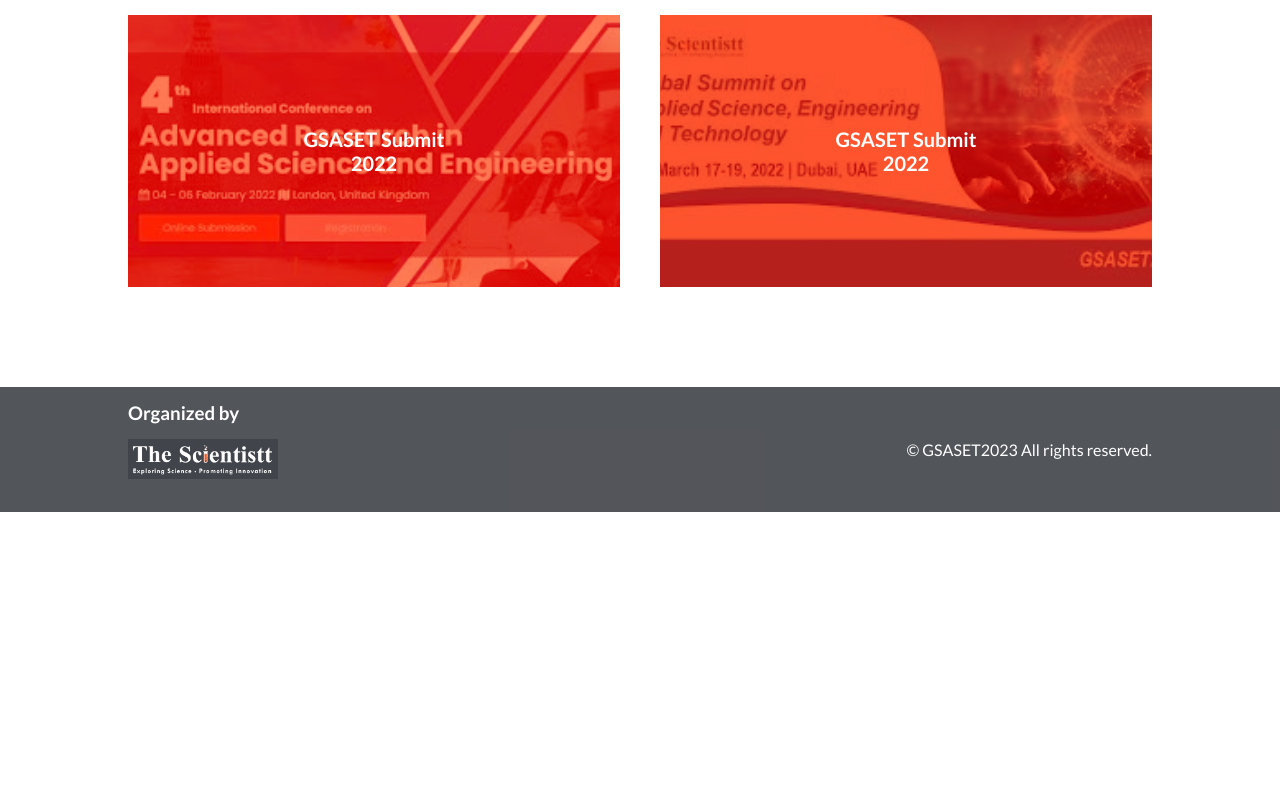
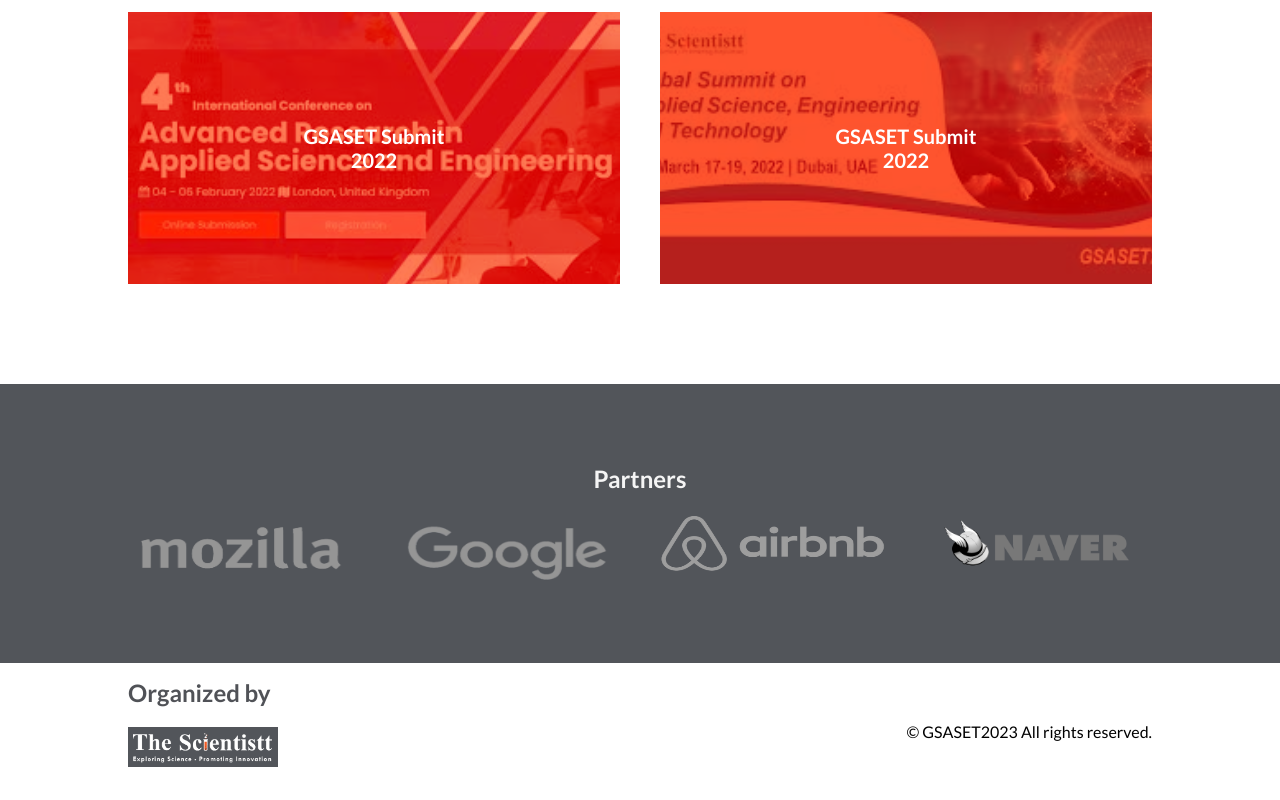
Before and after one commit to Linushaddai99/capstone1-conference-website, a website: page about.html in a window 1280 px wide. Shown: the part 1350-2150 px from the top of the page. Before the commit the page ends 1862 px from the top, so only its background shows below. Drawn offline with nearby package versions, Linux system fonts and the light colour scheme.

Commit message:
Make requested changes

```diff
--- a/about.css
+++ b/about.css
@@ -66,16 +66,6 @@
   background-color: rgba(64, 67, 73, 0.9);
   width: 60%;
   height: 100px;
-}
-
-footer {
-  background-color: rgba(64, 67, 73, 0.9);
-  color: white;
-}
-
-.footer-h2 {
-  color: white;
-  margin-bottom: 15px;
 }
 
 .past-submit {
--- a/about.html
+++ b/about.html
@@ -97,10 +97,22 @@
       </div>
     </section>
 
+    <section class="partners">
+      <div class="partners-content container">
+        <h2 class="partners-p">Partners</h2>
+        <div class="partners-holder">
+          <img class="partners-logo" src="./img/mozila.png" alt="mozilla icon" />
+          <img class="partners-logo" src="./img/google.png" alt="google icon" />
+          <img class="partners-logo" src="./img/airbnb (1).png" alt="airbnb icon" />
+          <img class="partners-logo" src="./img/naver.png" alt="naver icon" />
+        </div>
+      </div>
+    </section>
+
     <footer>
       <div class="footer-content container">
-        <div class="logo-abt">
-          <h3 class="footer-h2">Organized by</h3>
+        <div class="logo-foot">
+          <h2>Organized by</h2>
           <img src="./img/logo4.png" alt="company logo" />
         </div>
         <p>© GSASET2023 All rights reserved.</p>
--- a/styles.css
+++ b/styles.css
@@ -126,7 +126,7 @@
   margin-top: 65px;
   height: auto;
   width: 100%;
-  padding: 80px 0;
+  padding: 16px 0;
 }
 
 .h1-div {
@@ -134,7 +134,7 @@
 }
 
 .welcome-details h1 {
-  font-size: 50px;
+  font-size: 34px;
   max-width: 100%;
   font-weight: 600;
   line-height: 50px;
@@ -426,9 +426,21 @@
     display: none;
   }
 
+  .welcome {
+    padding: 80px 0;
+  }
+
   .welcome-details h1 {
-    font-size: 65px;
+    font-size: 52px;
     line-height: 70px;
+  }
+
+  .h1-div {
+    margin-top: 28px;
+  }
+
+  .welcome-description {
+    font-size: 16px;
   }
 
   .main-event-details ul {
```
